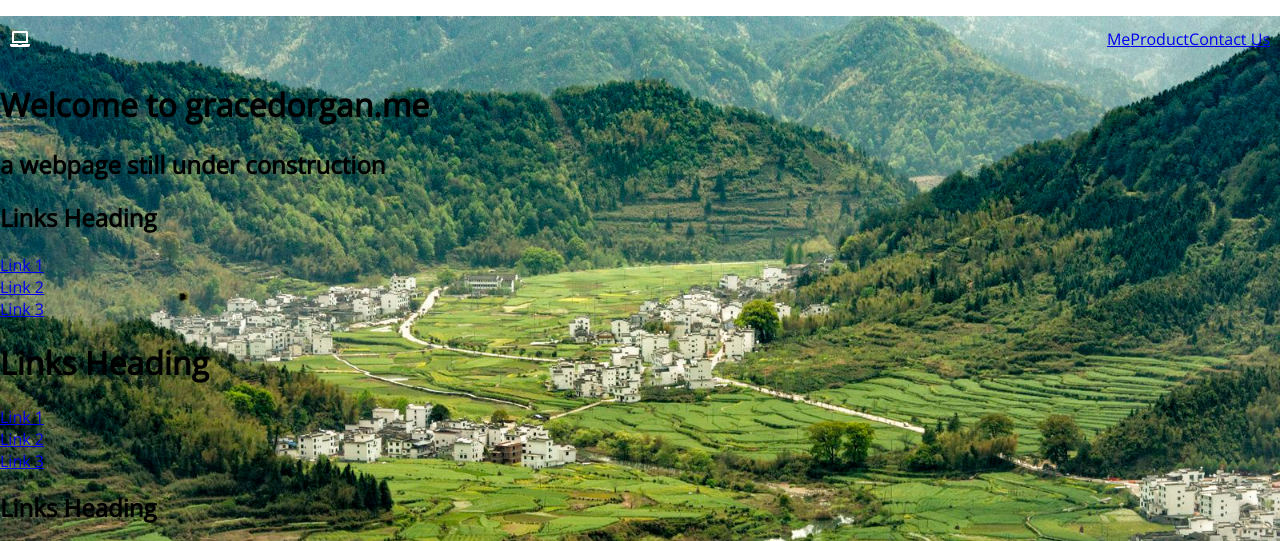
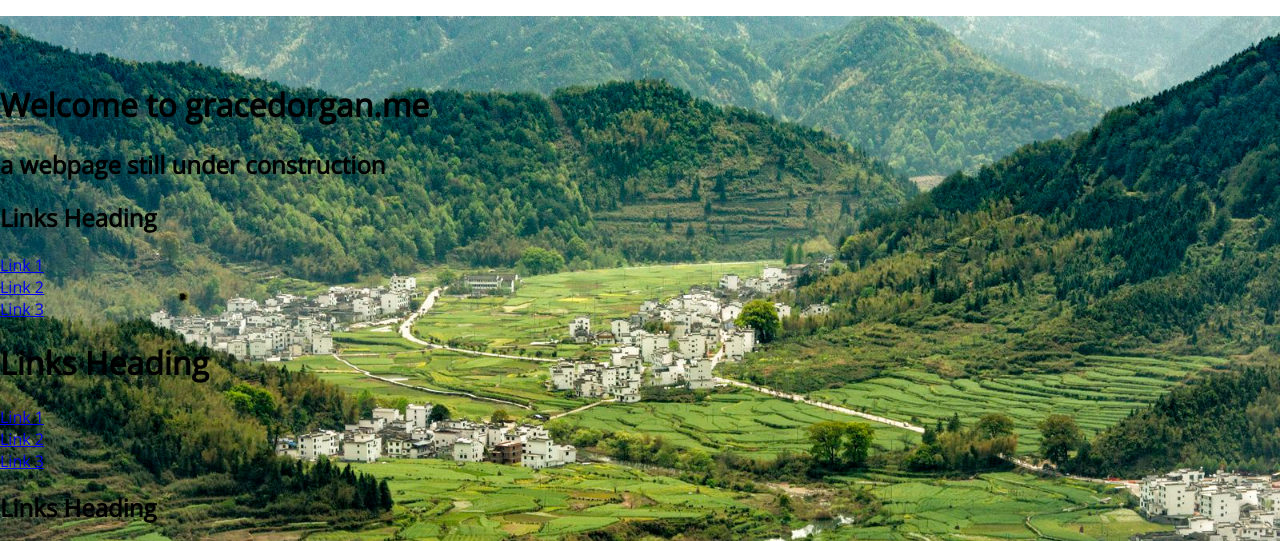
Before and after one commit to gracedorgan/gracedorgan.me, a plain HTML site: page index.html in a window 1280 px wide. Shown: the top 541 px of the page. Drawn offline with nearby package versions, Linux system fonts and the light colour scheme.

Commit message:
removed items from nav bar

```diff
--- a/index.html
+++ b/index.html
@@ -12,10 +12,10 @@
   <div class = "bg">
     <nav>
       <ul class="topbar">
-        <li class="laptop_icon"><i class="fas fa-laptop"></i></li>
+        <!-- <li class="laptop_icon"><i class="fas fa-laptop"></i></li>
         <li><a href="#">Me</a></li>
         <li><a href="#">Product</a></li>
-        <li><a href="#">Contact Us</a></li>
+        <li><a href="#">Contact Us</a></li> -->
       </ul>
       </nav>
       <header>
--- a/style.css
+++ b/style.css
@@ -37,7 +37,7 @@ ul{
   display:flex;
   height:46px;
   align-items: center;
-  padding:0 10px;
+  padding:0 30px;
 }
 .laptop_icon{
   margin-right: auto;
```
